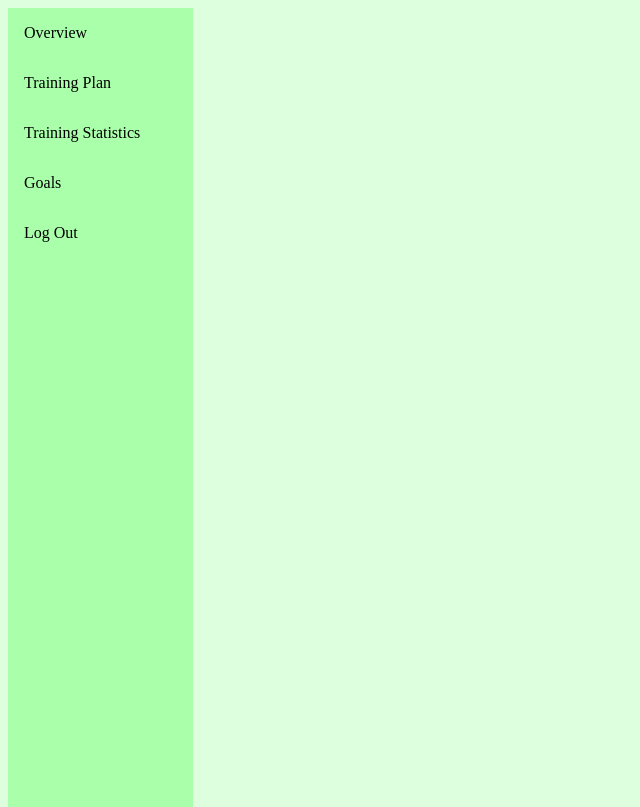
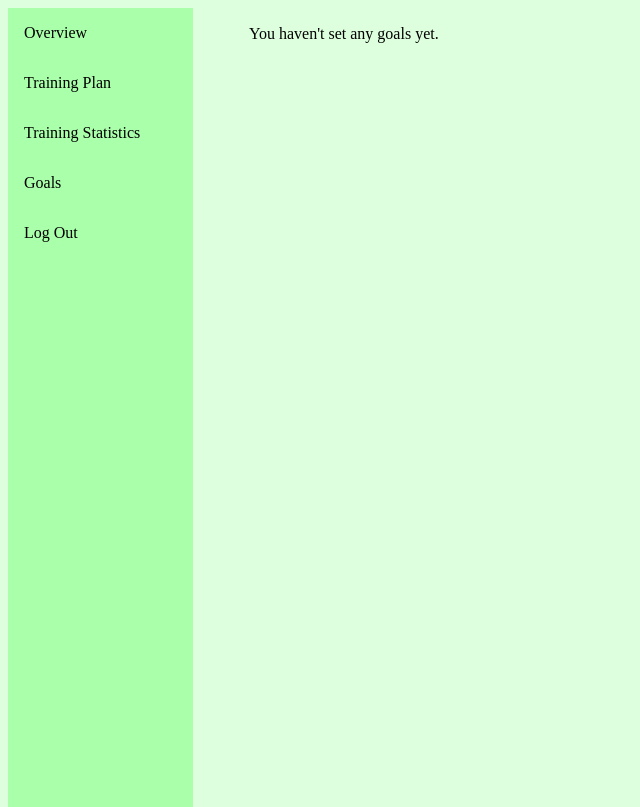
Before and after one commit to becky112358/juggling_suggestions, a Django app: page /patterns/goals in a window 1280 px wide. Shown: the top 807 px of the page, without its empty margins (0-640 px from the left). Run offline with Django 3.2, Linux system fonts and the light colour scheme; a user stored in the database is signed in; data comes from the database, SQL or seed files in the repository.

Commit message:
Add text to inform user if they have not yet added any goals.

```diff
--- a/patterns/templates/patterns/goals.html
+++ b/patterns/templates/patterns/goals.html
@@ -5,6 +5,8 @@
     <ul>
         {% for goal in goal_list %}
             <li><a href="{% url 'patterns:detail' goal.pattern.id %}">{{ goal }}</a></li>
+        {% empty %}
+            You haven't set any goals yet.
         {% endfor %}
     </ul>
 
```
